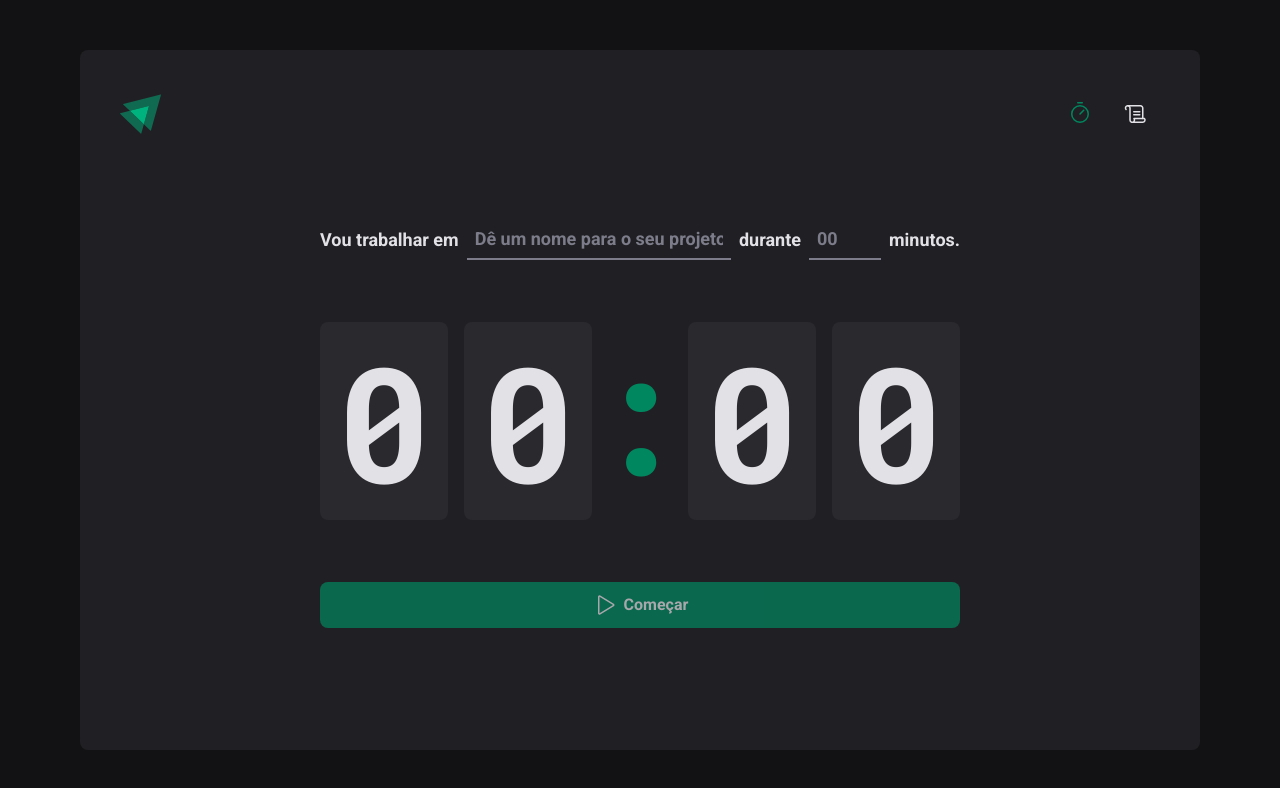
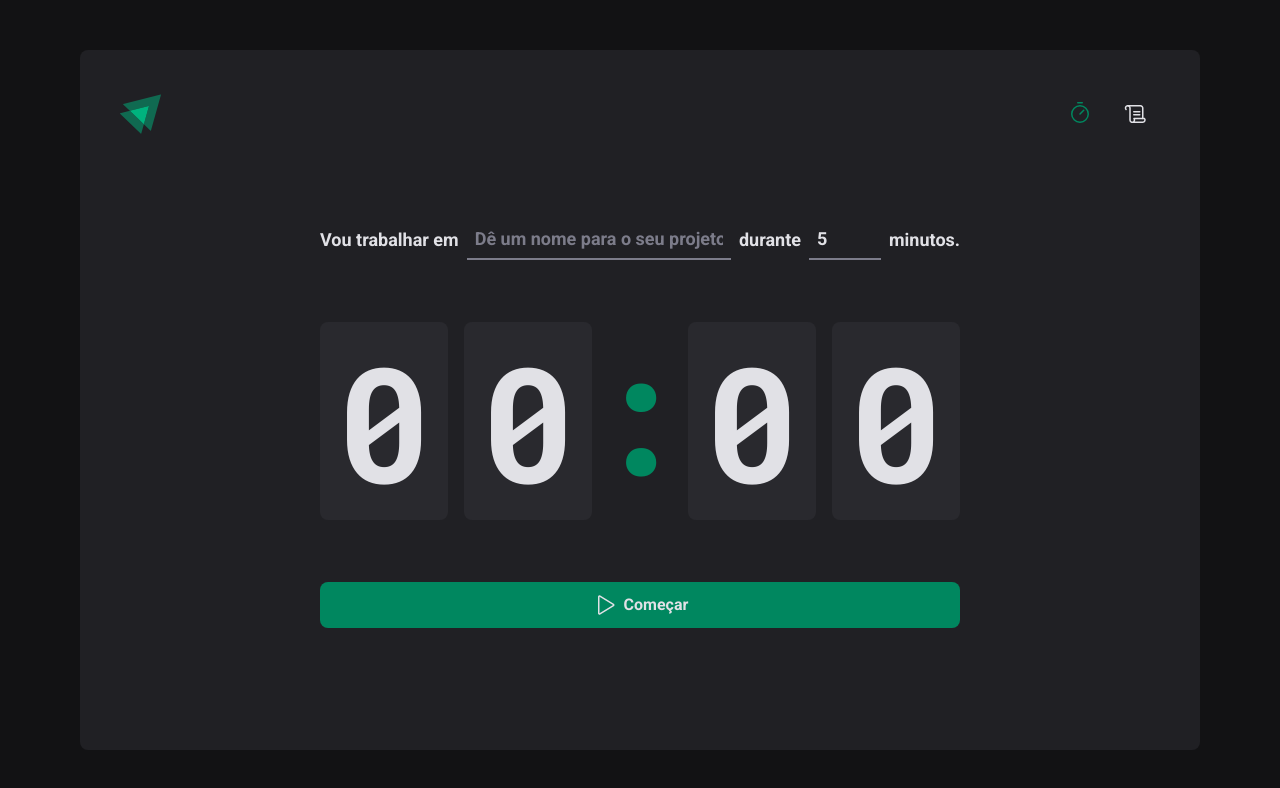
Before and after one commit to Thiago-Fers7/ignite-timer, a React (Vite) app: page / in a window 1280 px wide. Shown: the top 788 px of the page. Built offline with nearby package versions, Linux system fonts and the light colour scheme.

Commit message:
Validate forms with hook-form + zod

```diff
--- a/package.json
+++ b/package.json
@@ -10,11 +10,14 @@
     "preview": "vite preview"
   },
   "dependencies": {
+    "@hookform/resolvers": "^2.9.7",
     "phosphor-react": "^1.4.1",
     "react": "^18.2.0",
     "react-dom": "^18.2.0",
+    "react-hook-form": "^7.34.0",
     "react-router-dom": "^6.3.0",
-    "styled-components": "^5.3.5"
+    "styled-components": "^5.3.5",
+    "zod": "^3.17.10"
   },
   "devDependencies": {
     "@rocketseat/eslint-config": "^1.1.3",
--- a/src/pages/Home/index.tsx
+++ b/src/pages/Home/index.tsx
@@ -1,4 +1,8 @@
 import { Play } from 'phosphor-react'
+import { useForm } from 'react-hook-form'
+import { zodResolver } from '@hookform/resolvers/zod'
+import * as zod from 'zod'
+
 import {
   CountdownContainer,
   FormContainer,
@@ -9,10 +13,29 @@
   TaskInput,
 } from './styles'
 
+const newCircleFormValidationSchema = zod.object({
+  task: zod.string().min(1, 'Informe a tarefa'),
+  minutesAmount: zod.number().min(5).max(60),
+})
+
+type NewCycleFormData = zod.infer<typeof newCircleFormValidationSchema>
+
 export function Home() {
+  const { register, handleSubmit } = useForm<NewCycleFormData>({
+    resolver: zodResolver(newCircleFormValidationSchema),
+    defaultValues: {
+      task: '',
+      minutesAmount: 5,
+    },
+  })
+
+  function handleCreateNewCircle(data: NewCycleFormData) {
+    console.log(data)
+  }
+
   return (
     <HomeContainer>
-      <form action="">
+      <form onSubmit={handleSubmit(handleCreateNewCircle)} action="">
         <FormContainer>
           <label htmlFor="task">Vou trabalhar em</label>
           <TaskInput
@@ -20,6 +43,7 @@
             id="task"
             placeholder="Dê um nome para o seu projeto"
             list="task-suggestions"
+            {...register('task')}
           />
 
           <datalist id="task-suggestions">
@@ -35,7 +59,10 @@
             placeholder="00"
             step="1"
             min="5"
-            max="60"
+            // max="60"
+            {...register('minutesAmount', {
+              valueAsNumber: true,
+            })}
           />
 
           <span>minutos.</span>
@@ -49,7 +76,7 @@
           <span>0</span>
         </CountdownContainer>
 
-        <StartCountdownButton disabled type="submit">
+        <StartCountdownButton type="submit">
           <Play size="2.4rem" />
           Começar
         </StartCountdownButton>
```
Also changed, not shown: 1 other file (tests, documents, lock files or other folders).
